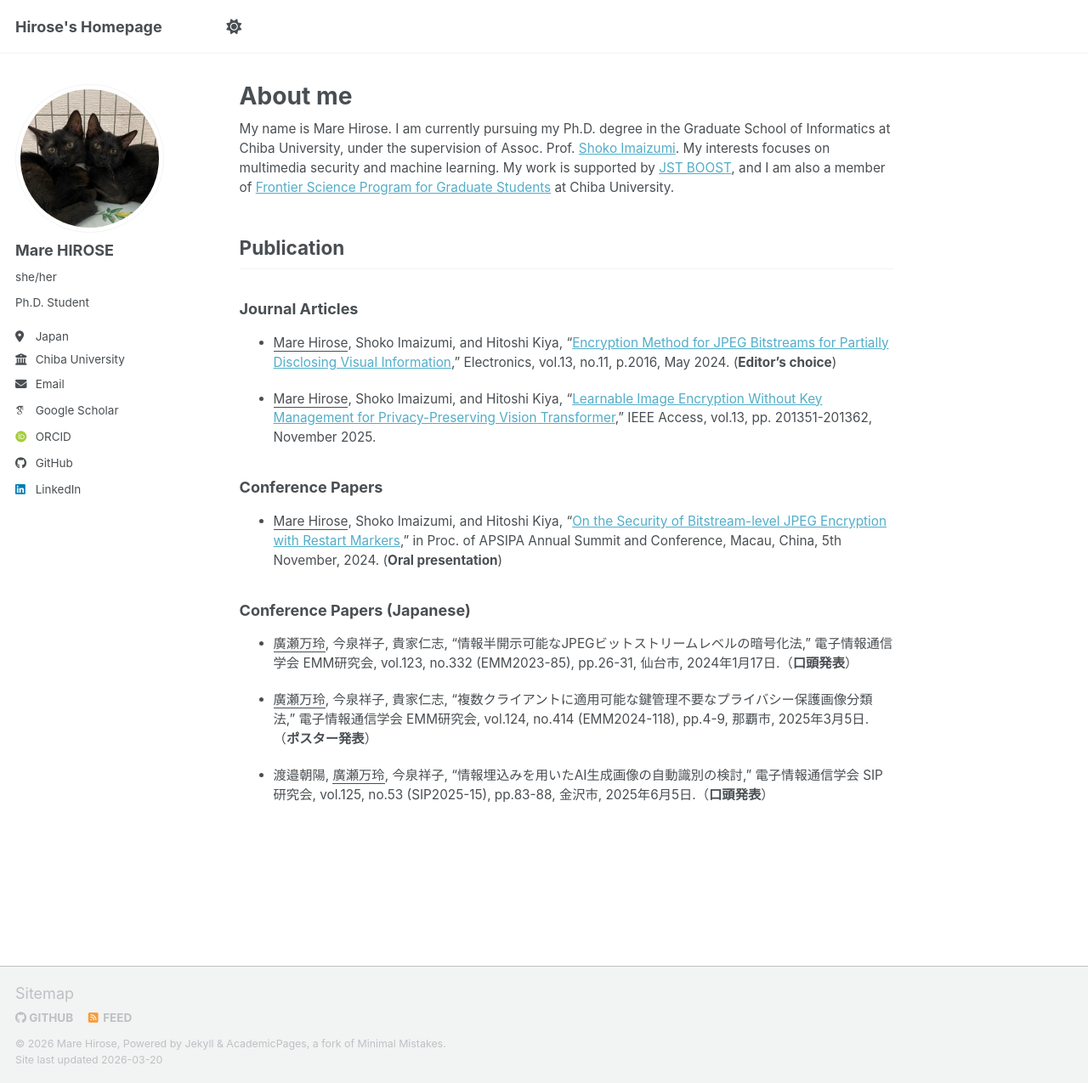
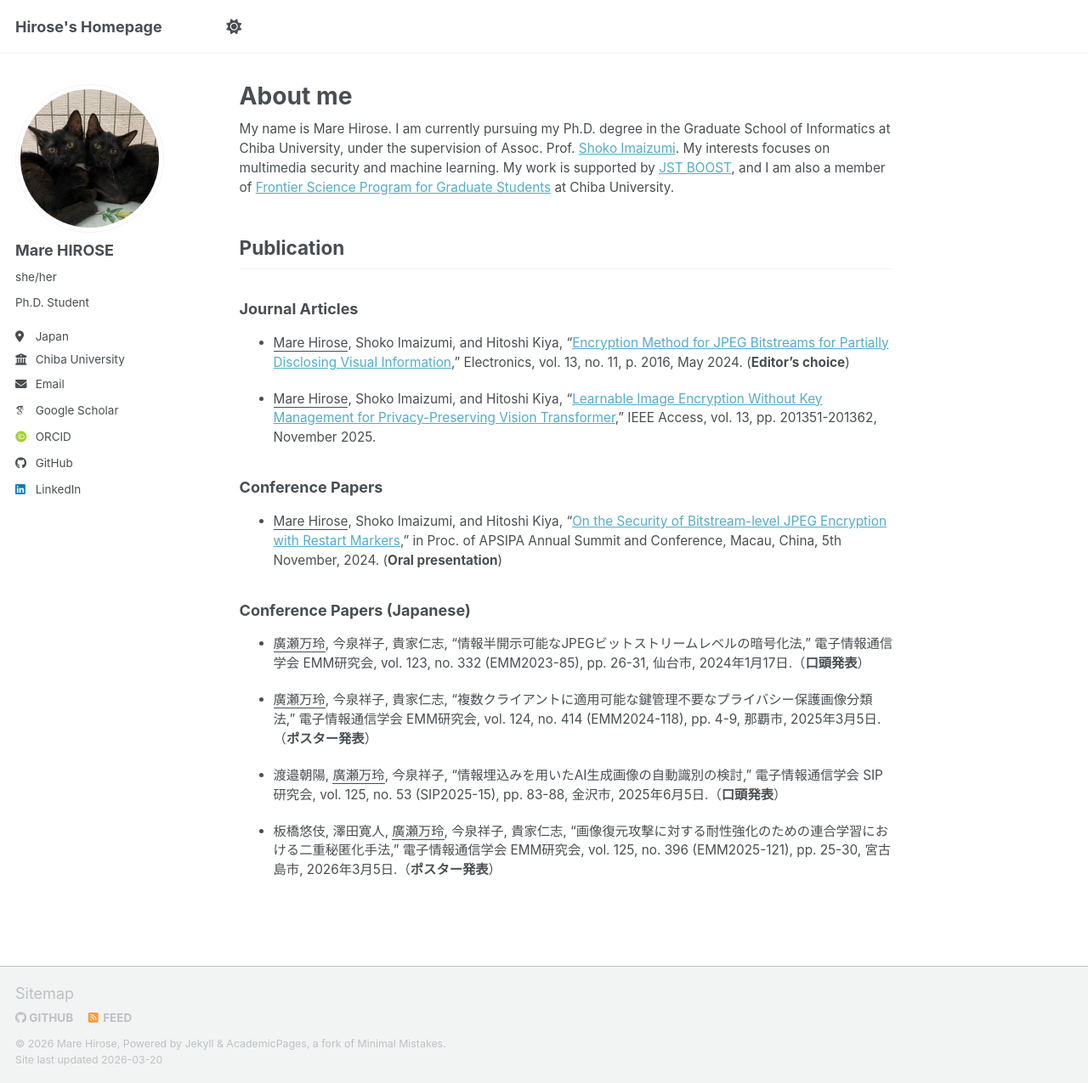
Before and after one commit to hirose-mare/.github.io, a Jekyll site: the page built from _pages/about.md, in a window 1280 px wide and 1275 px high. Shown: the whole window at 85% size. Built offline with Jekyll 4.4.1, drawn with Linux system fonts in a browser that asks for light colours; some web fonts are replaced; a script bundle is joined from its source files by our own code; library files that are not in the unit come from our copies.

Commit message:
Fix formatting and spacing in publication entries

```diff
--- a/_pages/about.md
+++ b/_pages/about.md
@@ -12,9 +12,9 @@
 ## Publication
 ### Journal Articles
 
-- <u>Mare Hirose</u>, Shoko Imaizumi, and Hitoshi Kiya, “[Encryption Method for JPEG Bitstreams for Partially Disclosing Visual Information](https://www.mdpi.com/2079-9292/13/11/2016),” Electronics, vol.13, no.11, p.2016, May 2024. (**Editor's choice**)
+- <u>Mare Hirose</u>, Shoko Imaizumi, and Hitoshi Kiya, “[Encryption Method for JPEG Bitstreams for Partially Disclosing Visual Information](https://www.mdpi.com/2079-9292/13/11/2016),” Electronics, vol. 13, no. 11, p. 2016, May 2024. (**Editor's choice**)
 
-- <u>Mare Hirose</u>, Shoko Imaizumi, and Hitoshi Kiya, “[Learnable Image Encryption Without Key Management for Privacy-Preserving Vision Transformer](https://ieeexplore.ieee.org/document/11261660/authors#authors),” IEEE Access, vol.13, pp. 201351-201362, November 2025.
+- <u>Mare Hirose</u>, Shoko Imaizumi, and Hitoshi Kiya, “[Learnable Image Encryption Without Key Management for Privacy-Preserving Vision Transformer](https://ieeexplore.ieee.org/document/11261660/authors#authors),” IEEE Access, vol. 13, pp. 201351-201362, November 2025.
 
 ### Conference Papers
 
@@ -22,8 +22,10 @@
 
 ### Conference Papers (Japanese)
 
-- <u>廣瀬万玲</u>, 今泉祥子, 貴家仁志, “情報半開示可能なJPEGビットストリームレベルの暗号化法,” 電子情報通信学会 EMM研究会, vol.123, no.332 (EMM2023-85), pp.26-31, 仙台市, 2024年1月17日.（**口頭発表**）
+- <u>廣瀬万玲</u>, 今泉祥子, 貴家仁志, “情報半開示可能なJPEGビットストリームレベルの暗号化法,” 電子情報通信学会 EMM研究会, vol. 123, no. 332 (EMM2023-85), pp. 26-31, 仙台市, 2024年1月17日.（**口頭発表**）
 
-- <u>廣瀬万玲</u>, 今泉祥子, 貴家仁志, “複数クライアントに適用可能な鍵管理不要なプライバシー保護画像分類法,” 電子情報通信学会 EMM研究会, vol.124, no.414 (EMM2024-118), pp.4-9, 那覇市, 2025年3月5日.（**ポスター発表**）
+- <u>廣瀬万玲</u>, 今泉祥子, 貴家仁志, “複数クライアントに適用可能な鍵管理不要なプライバシー保護画像分類法,” 電子情報通信学会 EMM研究会, vol. 124, no. 414 (EMM2024-118), pp. 4-9, 那覇市, 2025年3月5日.（**ポスター発表**）
 
-- 渡邉朝陽, <u>廣瀬万玲</u>, 今泉祥子, “情報埋込みを用いたAI生成画像の自動識別の検討,” 電子情報通信学会 SIP研究会, vol.125, no.53 (SIP2025-15), pp.83-88, 金沢市, 2025年6月5日.（**口頭発表**）
+- 渡邉朝陽, <u>廣瀬万玲</u>, 今泉祥子, “情報埋込みを用いたAI生成画像の自動識別の検討,” 電子情報通信学会 SIP研究会, vol. 125, no. 53 (SIP2025-15), pp. 83-88, 金沢市, 2025年6月5日.（**口頭発表**）
+
+- 板橋悠伎, 澤田寛人, <u>廣瀬万玲</u>, 今泉祥子, 貴家仁志, “画像復元攻撃に対する耐性強化のための連合学習における二重秘匿化手法,” 電子情報通信学会 EMM研究会, vol. 125, no. 396 (EMM2025-121), pp. 25-30, 宮古島市, 2026年3月5日.（**ポスター発表**）
```
